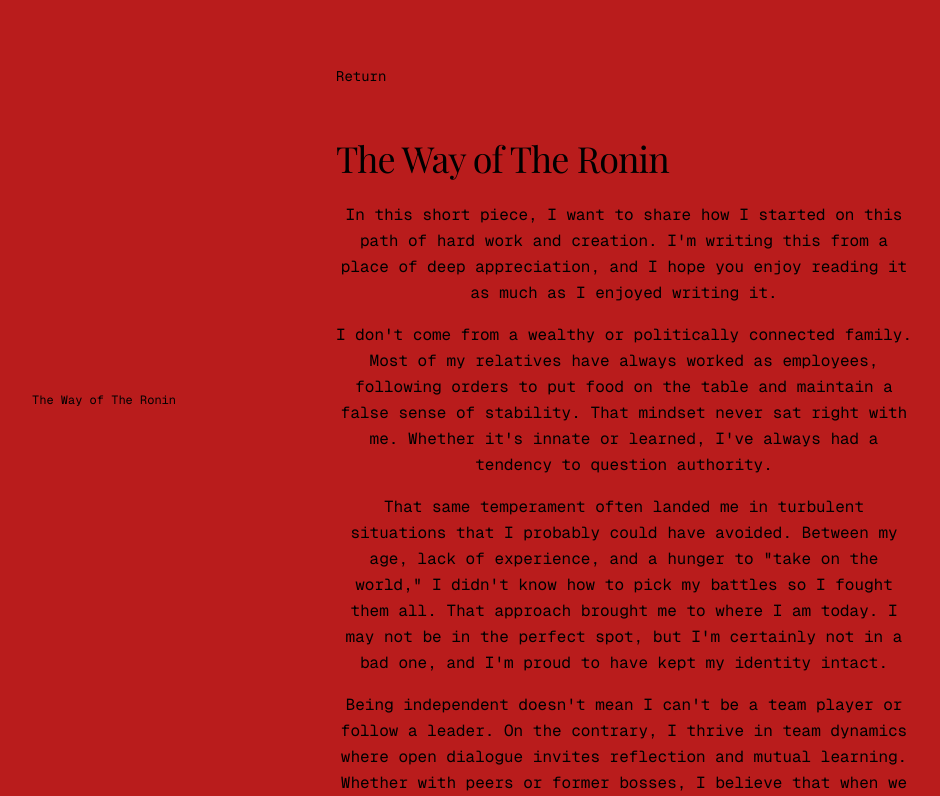
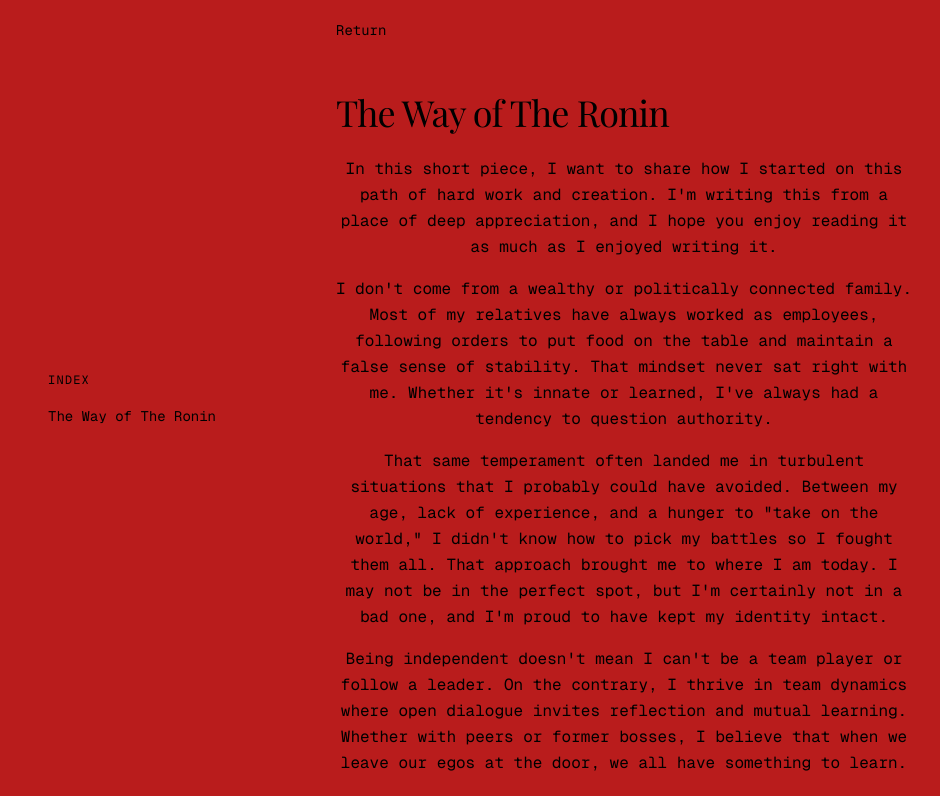
Before and after one commit to ainponce/portfolio, a Next.js app: page /ronin in a window 1280 px wide. Shown: the top 796 px of the page, without its empty margins (16-956 px from the left). Built offline with nearby package versions, Linux system fonts and the light colour scheme.

Commit message:
feat: add responsive index layout
Implement responsive index design for desktop/tablet and mobile views.

Co-authored-by: Ain Moises Ponce <85641711+ainponce@users.noreply.github.com>

```diff
--- a/app/ronin/page.tsx
+++ b/app/ronin/page.tsx
@@ -38,6 +38,7 @@ const indexItems = [
 export default function RoninPage() {
   const router = useRouter()
   const [isTransitioning, setIsTransitioning] = useState(false)
+  const [isIndexExpanded, setIsIndexExpanded] = useState(false)
 
   useEffect(() => {
     document.documentElement.style.backgroundColor = RONIN_RED
@@ -58,6 +59,13 @@ export default function RoninPage() {
     setTimeout(() => {
       router.push("/")
     }, 2000)
+  }
+
+  const handleIndexItemClick = (id: string) => {
+    setIsIndexExpanded(false)
+    setTimeout(() => {
+      document.getElementById(id)?.scrollIntoView({ behavior: "smooth" })
+    }, 300)
   }
 
   return (
@@ -88,57 +96,96 @@ export default function RoninPage() {
         )}
       </AnimatePresence>
 
-      <motion.nav
-        className="fixed left-6 md:left-12 top-1/2 -translate-y-1/2 z-40 hidden md:block"
+      <motion.aside
+        className="hidden md:block fixed left-8 lg:left-16 top-1/2 -translate-y-1/2 z-40"
         variants={containerVariants}
         initial="hidden"
         animate="visible"
       >
-        <motion.ul className="space-y-3" variants={itemVariants}>
-          {indexItems.map((item) => (
-            <motion.li
-              key={item.id}
-              className="text-black text-xs font-normal"
-              whileHover={{ opacity: 0.6 }}
-              transition={{ duration: 0.2 }}
-            >
-              <a href={`#${item.id}`} className={`block ${item.active ? "opacity-100" : "opacity-50"}`}>
-                {item.title}
-              </a>
-            </motion.li>
-          ))}
-        </motion.ul>
-      </motion.nav>
+        <motion.div variants={itemVariants}>
+          <h2 className="text-black text-xs font-normal uppercase tracking-widest mb-4">Index</h2>
+          <ul className="space-y-2">
+            {indexItems.map((item) => (
+              <li key={item.id}>
+                <button
+                  onClick={() => handleIndexItemClick(item.id)}
+                  className={`text-black text-sm font-normal hover:opacity-60 transition-opacity text-left ${
+                    item.active ? "opacity-100" : "opacity-50"
+                  }`}
+                >
+                  {item.title}
+                </button>
+              </li>
+            ))}
+          </ul>
+        </motion.div>
+      </motion.aside>
 
       <main className="min-h-screen flex items-center justify-center px-6" style={{ backgroundColor: RONIN_RED }}>
         <motion.div
-          className="flex flex-col items-start max-w-xl"
+          className="flex flex-col items-center max-w-xl w-full"
           variants={containerVariants}
           initial="hidden"
           animate="visible"
         >
-          {/* Return - left aligned above title, same height as katana (60px) */}
-          <motion.div variants={itemVariants} className="mb-6 md:mb-8 h-[60px] flex items-center mt-[46px]">
+          <motion.div
+            variants={itemVariants}
+            className="mb-6 md:mb-8 h-[60px] flex items-center justify-between w-full"
+          >
             <motion.span
               onClick={handleReturnClick}
-              className="text-black text-sm font-normal cursor-pointer mx-0"
+              className="text-black text-sm font-normal cursor-pointer"
               whileHover={{ opacity: 0.6 }}
               transition={{ duration: 0.2 }}
             >
               Return
             </motion.span>
+
+            <motion.button
+              onClick={() => setIsIndexExpanded(!isIndexExpanded)}
+              className="md:hidden text-black text-sm font-normal cursor-pointer"
+              whileHover={{ opacity: 0.6 }}
+              transition={{ duration: 0.2 }}
+            >
+              {isIndexExpanded ? "✕" : "Index"}
+            </motion.button>
           </motion.div>
 
-          {/* Title - left aligned like main page */}
+          <AnimatePresence>
+            {isIndexExpanded && (
+              <motion.div
+                className="md:hidden w-full mb-6"
+                initial="hidden"
+                animate="visible"
+                exit="hidden"
+                variants={containerVariants}
+              >
+                <motion.ul className="space-y-3 text-center">
+                  {indexItems.map((item) => (
+                    <motion.li key={item.id} variants={itemVariants}>
+                      <button
+                        onClick={() => handleIndexItemClick(item.id)}
+                        className={`text-black text-sm font-normal hover:opacity-60 transition-opacity ${
+                          item.active ? "opacity-100" : "opacity-50"
+                        }`}
+                      >
+                        {item.title}
+                      </button>
+                    </motion.li>
+                  ))}
+                </motion.ul>
+              </motion.div>
+            )}
+          </AnimatePresence>
+
           <motion.h1
             id="the-way-of-the-ronin"
             variants={itemVariants}
-            className="font-serif text-2xl md:text-4xl text-black tracking-tight mb-4 md:mb-6"
+            className="font-serif text-2xl md:text-4xl text-black tracking-tight mb-4 md:mb-6 w-full text-left"
           >
             The Way of The Ronin
           </motion.h1>
 
-          {/* Story content - centered like description on main page */}
           <motion.div
             variants={itemVariants}
             className="text-black text-sm md:text-base leading-relaxed text-center w-full space-y-4"
```
